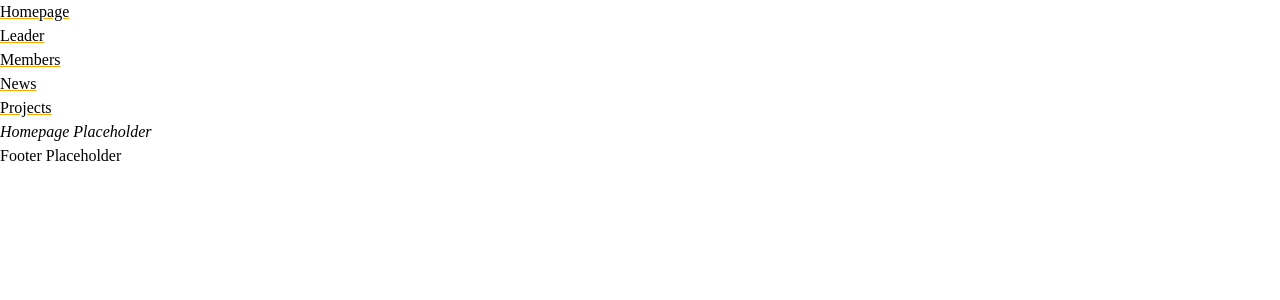
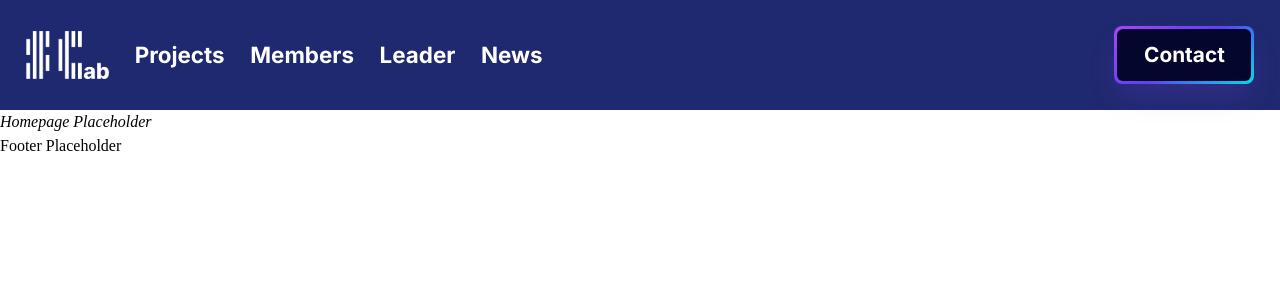
Before and after one commit to Sociolegal-Lab/SC_lab_website, a React (Vite) app: page / in a window 1280 px wide. Shown: the top 300 px of the page. Built offline with nearby package versions, Linux system fonts and the light colour scheme.

Commit message:
Completing Header (Except for color scheme)

```diff
--- a/package.json
+++ b/package.json
@@ -15,7 +15,8 @@
   "dependencies": {
     "react": "^19.1.1",
     "react-dom": "^19.1.1",
-    "react-router-dom": "^7.8.2"
+    "react-router-dom": "^7.8.2",
+    "styled-components": "^6.1.19"
   },
   "devDependencies": {
     "@eslint/css": "^0.11.0",
--- a/src/components/Header/Header.jsx
+++ b/src/components/Header/Header.jsx
@@ -1,26 +1,39 @@
 import { Link } from "react-router-dom";
 import style from "./Header.module.css";
+import short_logo from "../../assets/short_logo.png";
+import Contact from "../gadgets/Contact";
 
 function Header() {
-  return (
-    <>
-      <Link to="/">
-        <div>Homepage</div>
+  return (<>
+  <div className={style.header} >
+
+    {/* Left side */}
+    <div className={style.nav_bar}>
+      <Link to="/" >
+        <img src={short_logo} alt= "short_logo"/>
       </Link>
-      <Link to="/Leader">
-        <div>Leader</div>
+      <Link to="/Projects" >
+        <div className="inter-bold">Projects</div>
       </Link>
-      <Link to="/Members">
-        <div>Members</div>
+      <Link to="/Members" >
+        <div className="inter-bold">Members</div>
       </Link>
-      <Link to="/News">
-        <div>News</div>
+      <Link to="/Leader" >
+        <div className="inter-bold">Leader</div>
       </Link>
-      <Link to="/Projects">
-        <div>Projects</div>
+      <Link to="/News" >
+        <div className="inter-bold">News</div>
       </Link>
-    </>
-  );
+
+    </div>
+
+    {/* Right side */}
+    <div>
+      <Contact/>
+    </div>
+
+  </div>
+  </>);
 }
 
 export default Header;
--- a/src/components/Header/Header.module.css
+++ b/src/components/Header/Header.module.css
@@ -0,0 +1,50 @@
+:root {
+    --element-space: 1.6rem;
+    --font-size: 1.4em;
+}
+
+/* First layer */
+.header {
+    height: auto;
+    width: 100vw;
+    background-color: #1F296F;
+    display:flex;
+    justify-content: space-between;
+    padding: var(--element-space) 0px;
+}
+
+/* second layer */
+/* Left side */
+.nav_bar{
+    width: 100vw;
+    display:flex;
+    justify-content: flex-start;
+    align-items: center;
+    color:white;
+}
+
+/* third layer */
+
+/* Take effect include image */
+.nav_bar a{
+    margin-left: var(--element-space);
+    display: flex;
+    align-items: center;
+    font-size: var(--font-size);
+
+    /* Animate the color */
+    text-decoration-color: transparent;
+    transition: text-decoration-color 0.9s;
+}
+
+.nav_bar a:hover{
+    text-decoration: underline;
+    text-decoration-color: white;
+    text-decoration-thickness: 2.5px;
+    text-underline-offset: 6px;
+}
+
+.nav_bar img{
+    width: auto;
+    height: 3rem;     /* rem or px */
+}
--- /dev/null
+++ b/src/components/gadgets/Contact.jsx
@@ -0,0 +1,63 @@
+import styled from 'styled-components';
+
+const Contact = () => {
+  return (
+    <StyledWrapper>
+      <button>
+        <span className="inter-bold">Contact</span>
+      </button>
+    </StyledWrapper>
+  );
+}
+
+const StyledWrapper = styled.div`
+  button {
+    align-items: center;
+    background-image: linear-gradient(144deg, #af40ff, #5b42f3 50%, #00ddeb);
+    border: 0;
+    border-radius: 8px;
+    box-shadow: rgba(151, 65, 252, 0.2) 0 15px 30px -5px;
+    box-sizing: border-box;
+    color: #ffffff;
+    display: flex;
+    font-size: 1.3em;
+    justify-content: center;
+    line-height: 1em;
+    max-width: 100%;
+    min-width: 140px;
+    padding: 3px;
+    text-decoration: none;
+    user-select: none;
+    -webkit-user-select: none;
+    touch-action: manipulation;
+    white-space: nowrap;
+    cursor: pointer;
+    transition: all 0.3s;
+
+    //
+    margin-right:1.6rem;
+  }
+
+  button:active,
+  button:hover {
+    outline: 0;
+  }
+
+  button span {
+    background-color: rgb(5, 6, 45);
+    padding: 16px 24px;
+    border-radius: 6px;
+    width: 100%;
+    height: 100%;
+    transition: 300ms;
+  }
+
+  button:hover span {
+    background: none;
+  }
+
+  button:active {
+    transform: scale(0.9);
+  }`;
+
+export default Contact;
--- a/src/styles/reset.css
+++ b/src/styles/reset.css
@@ -42,7 +42,7 @@ button {
 ul { list-style: none; margin: 0; padding: 0; }
 
 /* 為了方便排版時辨識超連結位置，暫時加上底線，之後再拿掉 */
-a { text-decoration: underline orange; color: inherit; }
+a { text-decoration:none; color: inherit; }
 
 
 /* a:hover{
```
Also changed, not shown: 2 other files (tests, documents, lock files or other folders).
